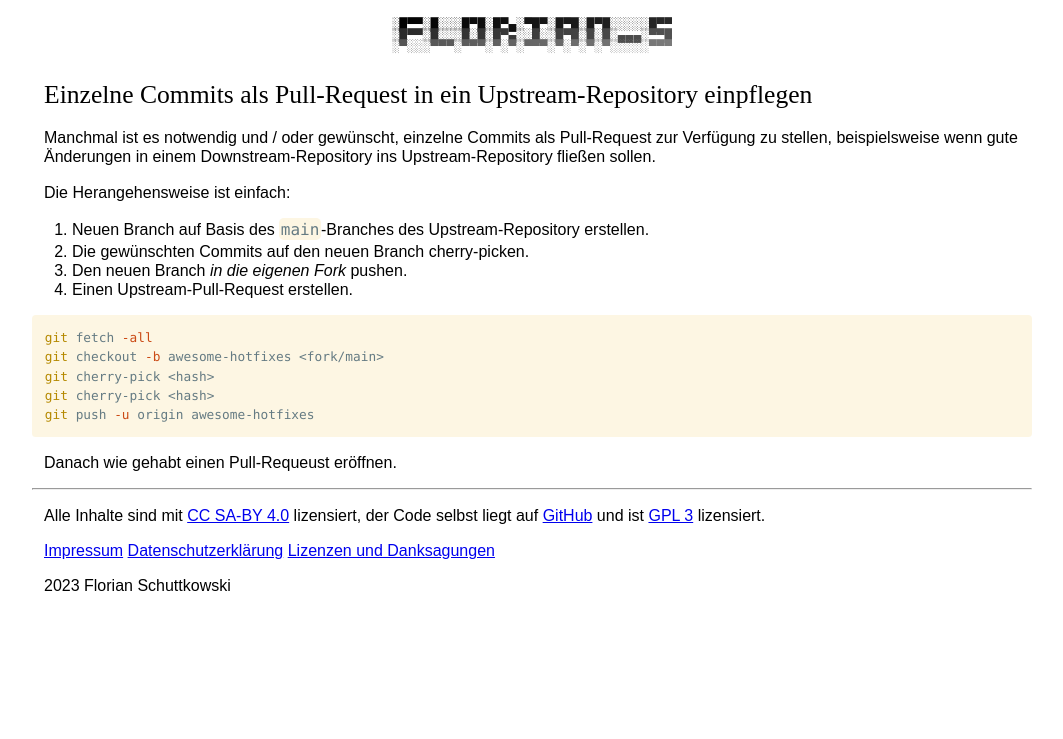
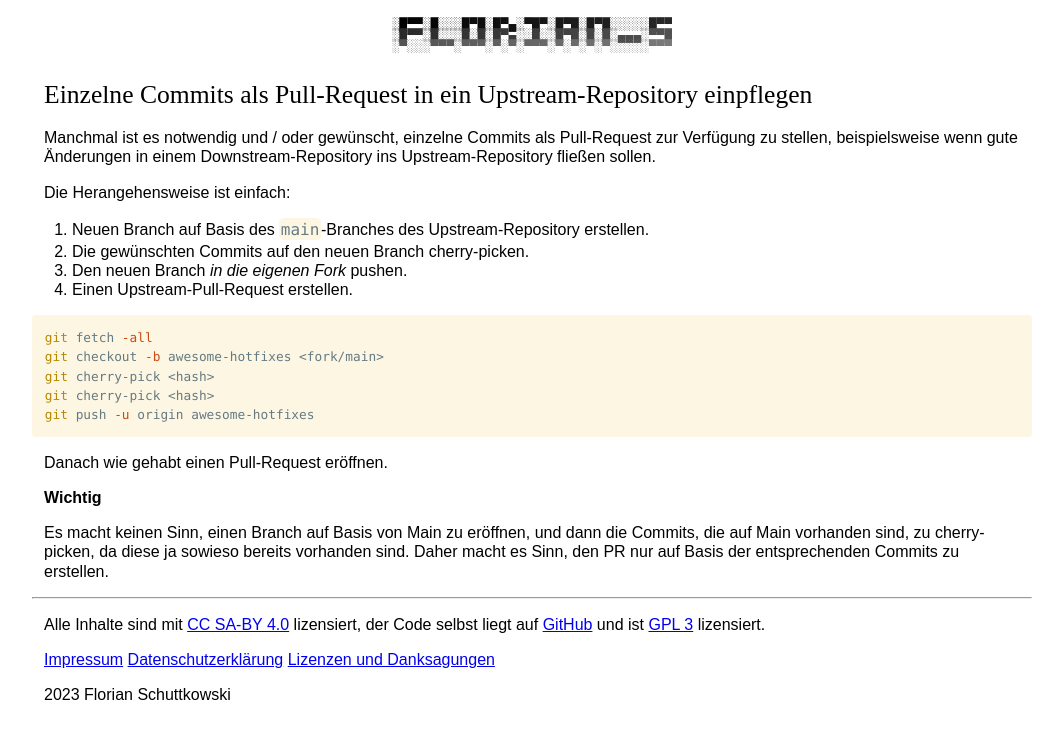
Before and after one commit to flowinho/personal-website, a Jekyll site: the page built from _posts/2023-07-10-cherry-pick-upstream.md, in a window 1280 px wide. Shown: the top 739 px of the page, without its empty margins (108-1171 px from the left). Built offline with Jekyll 4.4.1, drawn with Linux system fonts in a browser that asks for light colours.

Commit message:
Add an important note

````diff
--- a/_posts/2023-07-10-cherry-pick-upstream.md
+++ b/_posts/2023-07-10-cherry-pick-upstream.md
@@ -21,4 +21,10 @@ git cherry-pick <hash>
 git push -u origin awesome-hotfixes
 ```
 
-Danach wie gehabt einen Pull-Requeust eröffnen.
+Danach wie gehabt einen Pull-Request eröffnen.
+
+**Wichtig**
+
+Es macht keinen Sinn, einen Branch auf Basis von Main zu eröffnen, und dann die Commits, die auf Main vorhanden sind,
+zu cherry-picken, da diese ja sowieso bereits vorhanden sind. Daher macht es Sinn, den PR nur auf Basis der entsprechenden
+Commits zu erstellen.
````
